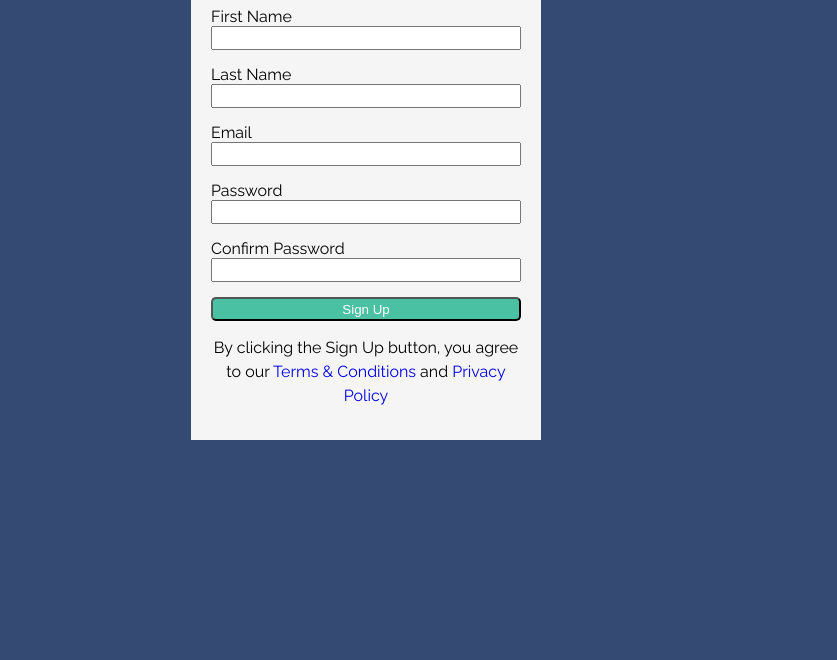
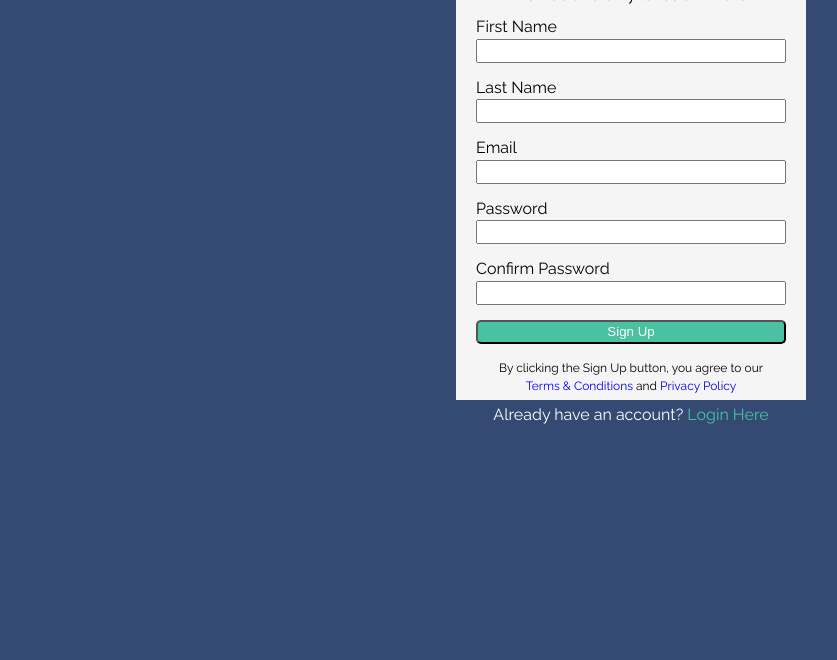
Before and after one commit to DBAKANG-GIT/HTMLandCSS, a plain HTML site: page css-sandbox/12_form_styling_start.html in a window 1280 px wide. Shown: the part 140-800 px from the top of the page, without its empty margins (9-846 px from the left). Drawn offline with Linux system fonts and the light colour scheme.

Commit message:
Form Style Challenge Solution

```diff
--- a/css-sandbox/12_form_styling_start.html
+++ b/css-sandbox/12_form_styling_start.html
@@ -39,11 +39,14 @@
       }
 
       #container {
+        display: flex;
+
         margin-left: auto;
         margin-right: auto;
         max-width: 1200px;
-
-
+        position: relative;
+        flex-direction: column;
+        align-items: center;
         /*
         -Remember, margin: auto on left and right will center a block element
         -I would also set a "max-width" for responsiveness
@@ -52,13 +55,15 @@
       }
 
       .form-wrap {
-        position: absolute;
-        height: 550px;
+        /* position: absolute; */
+        height: 500px;
         width: 350px;
         top: 30px;
         left: 200px;
         background-color: whitesmoke;
         padding: 25px 20px 25px 20px;
+        align-items: center;
+        margin-top: 40px;
 
         /*
           This is the white area around the form and heading, etc
@@ -87,6 +92,7 @@
           Label should be turned into a block element
         */
         display: block; /*  block */
+        margin-bottom: 2.5px;
 
       }
 
@@ -118,24 +124,34 @@
         /*
           Hover background color for button is #37a08e
         */
-        color: #37a08e;
+        background-color: #37a08e;
       }
 
       .form-wrap .bottom-text {
         /*
           Bottom text is smaller
         */
+        font-size: 12px;
       }
 
       footer {
-
+        /* position: absolute; make footer positioned absolute */
+        width: 100%; /* make footer stretch the width of container div */
         /*
         Should be centered
        */
+       text-align: center;
+       bottom:0;
+       border-radius: 5px;
+      }
 
+      footer p{
+        color: white ;
+        margin-top: 5px;
       }
 
       footer a {
+        color: #49c1a2
         /*
           Footer link color is #49c1a2
         */
@@ -170,7 +186,7 @@
           </div>
           <button type="submit" class="btn">Sign Up</button>
           <p class="bottom-text">
-            By clicking the Sign Up button, you agree to our
+            By clicking the Sign Up button, you agree to our <br>
             <a href="#">Terms & Conditions</a> and
             <a href="#">Privacy Policy</a>
           </p>
```
Also changed, not shown: 1 other file.
